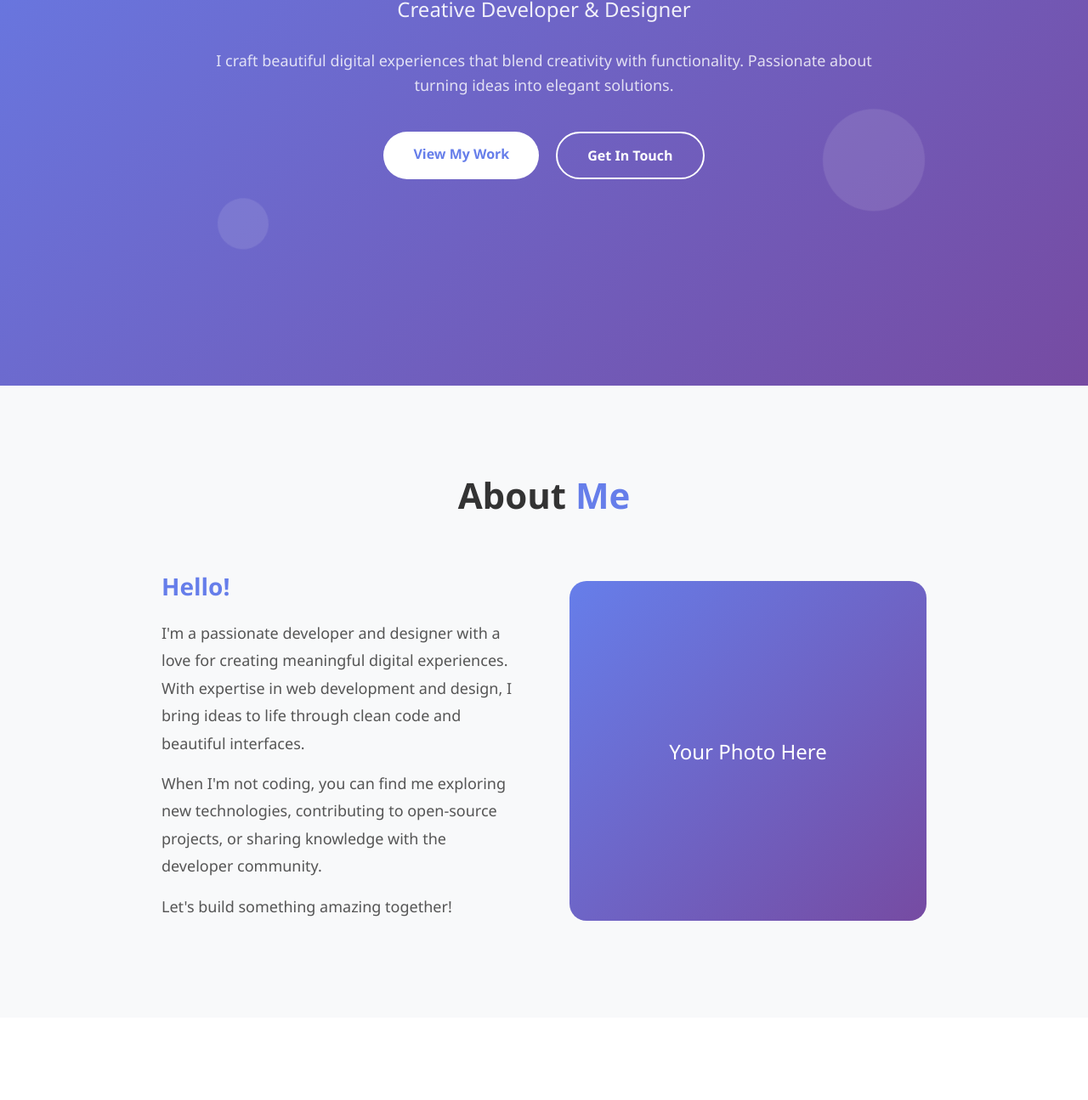
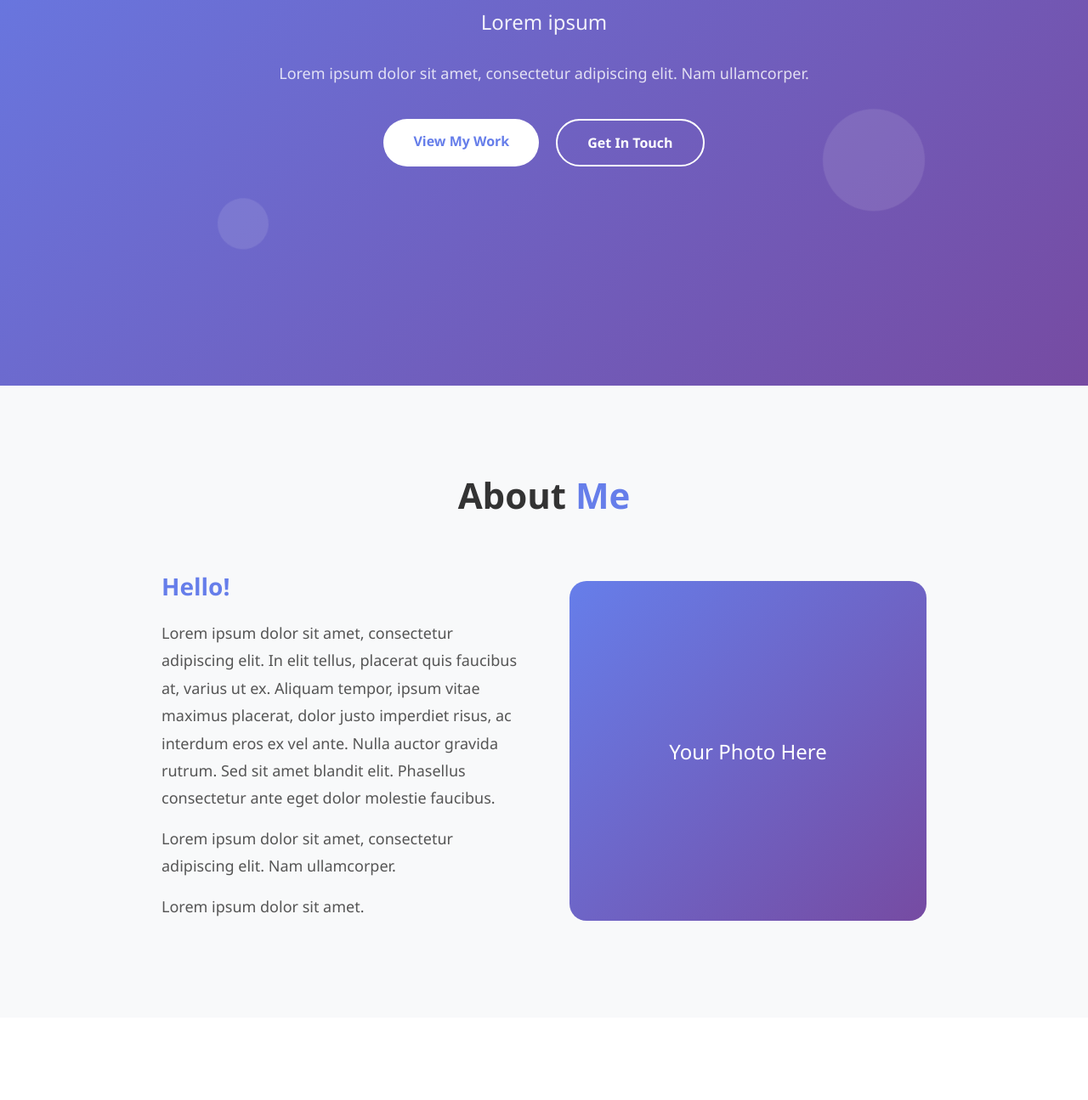
Before and after one commit to Farish-M/Personal-Portfolio, a plain HTML site: page public/index.html in a window 1280 px wide. Shown: the part 346-1641 px from the top of the page at 85% size. Drawn offline with Linux system fonts and the light colour scheme.

Commit message:
Changed previous text to sample latin text

```diff
--- a/public/index.html
+++ b/public/index.html
@@ -7,7 +7,8 @@
     <meta name="viewport" content="width=device-width, initial-scale=1.0">
     <title>Farish - Portfolio</title>
     <link rel="stylesheet" href="../src/css/style.css">
-    <script src="../src/components/navbar/navbar.js"></script>
+    <link rel="stylesheet" href="../src/css/blog.css">
+    <script src="../src/components/navbar/loadNavbar.js"></script>
 </head>
 <body>
     <section class="hero" id="home">
@@ -19,10 +20,9 @@
 
         <div class="hero-content">
             <h1>Hi, I'm Farish</h1>
-            <p class="subtitle">Creative Developer & Designer</p>
+            <p class="subtitle">Lorem ipsum</p>
             <p class="description">
-                I craft beautiful digital experiences that blend creativity with functionality.
-                Passionate about turning ideas into elegant solutions.
+                Lorem ipsum dolor sit amet, consectetur adipiscing elit. Nam ullamcorper.
             </p>
             <div class="cta-buttons">
                 <a href="#work" class="btn btn-primary">View My Work</a>
@@ -36,9 +36,9 @@
         <div class="about-content">
             <div class="about-text">
                 <h3>Hello!</h3>
-                <p>I'm a passionate developer and designer with a love for creating meaningful digital experiences. With expertise in web development and design, I bring ideas to life through clean code and beautiful interfaces.</p>
-                <p>When I'm not coding, you can find me exploring new technologies, contributing to open-source projects, or sharing knowledge with the developer community.</p>
-                <p>Let's build something amazing together!</p>
+                <p>Lorem ipsum dolor sit amet, consectetur adipiscing elit. In elit tellus, placerat quis faucibus at, varius ut ex. Aliquam tempor, ipsum vitae maximus placerat, dolor justo imperdiet risus, ac interdum eros ex vel ante. Nulla auctor gravida rutrum. Sed sit amet blandit elit. Phasellus consectetur ante eget dolor molestie faucibus.</p>
+                <p>Lorem ipsum dolor sit amet, consectetur adipiscing elit. Nam ullamcorper.</p>
+                <p>Lorem ipsum dolor sit amet.</p>
             </div>
             <div class="about-image">
                 Your Photo Here
--- a/src/components/navbar.html
+++ b/src/components/navbar.html
@@ -3,9 +3,9 @@
     <ul class="nav-links">
         <li><a href="index.html">Home</a></li>
         <li><a href="index.html#about">About</a></li>
+        <li><a href="blog.html">Blog</a></li>
         <li><a href="index.html#work">Work</a></li>
         <li><a href="index.html#skills">Skills</a></li>
-        <li><a href="blog.html">Blog</a></li>
         <li><a href="index.html#contact">Contact</a></li>
     </ul>
 </nav>
```
Also changed, not shown: public/blog.html (+2 -2 lines).
